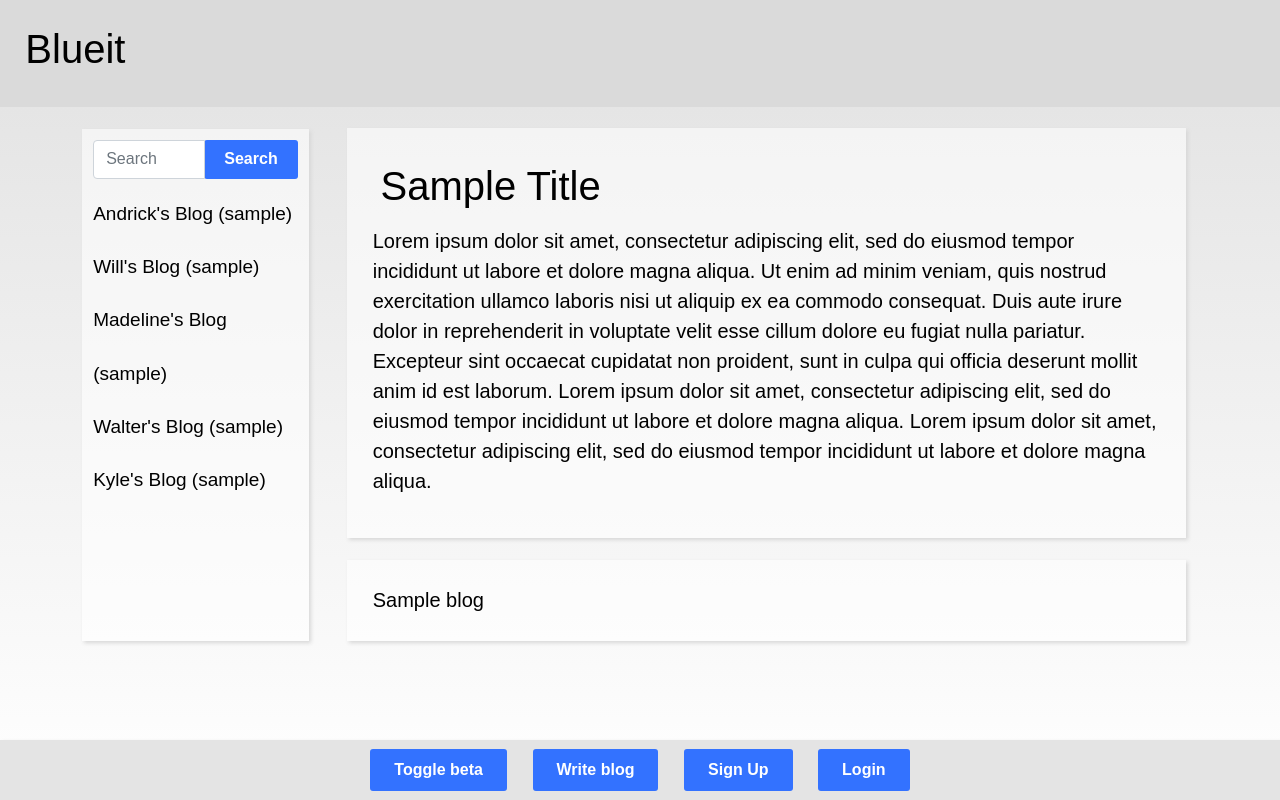
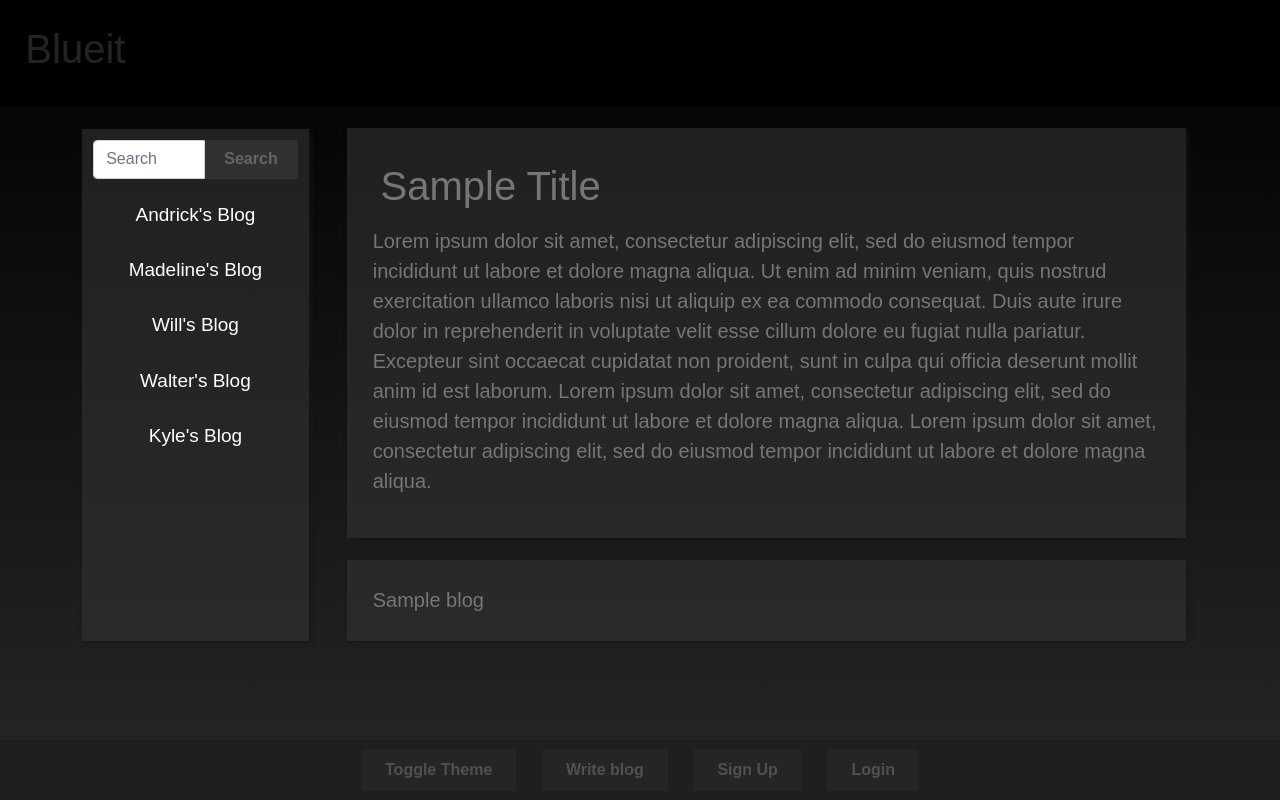
Before and after one commit to Walter-Conwell/Blueit, a Node server app: page / in a window 1280 px wide. Run offline with Node 20, Linux system fonts and the light colour scheme; some libraries are stand-ins or nearby versions.

Commit message:
fixed theme toggler button. Added demo themes for each teammate

```diff
--- a/public/css/style.css
+++ b/public/css/style.css
@@ -33,6 +33,13 @@
     margin-right: 1%;
     line-height: 1.15;
     font-size: 16px;
+}
+
+#darkThemeBtn, #madelinesThemeBtn, #willsThemeBtn, #waltersThemeBtn, #kylesThemeBtn {
+    border: none;
+    background-color: transparent;
+    color: white;
+    font-size: 19px;
 }
 
 #modalLoginBtn,
@@ -167,6 +174,7 @@ a:hover {
 
 .sidebarContent {
     display: flex;
+    flex-direction: column;
     justify-content: center;
     font-size: 19px;
     line-height: 40pt;
@@ -261,12 +269,18 @@ body.dark-theme {
     box-shadow: 2px 2px 5px #171717bd;
 }
 
-
-/* ------------------ MADELINES THEME ----------------
-(dev purposes */
+/* ------------------ ANDRICK'S THEME ----------------
 
 body.madelines-theme {
-    background: linear-gradient(#ff6666, #b52020);
+    background: linear-gradient(#5f5f5f, #444444);
+    background-attachment: fixed;
+    color: #ffffff;
+}*/
+
+/* ------------------ MADELINE'S THEME ---------------- */
+
+body.madelines-theme {
+    background: linear-gradient(#5f5f5f, #444444);
     background-attachment: fixed;
     color: #ffffff;
 }
@@ -322,3 +336,27 @@ body.madelines-theme {
     background-color: #222222;
     box-shadow: 2px 2px 5px #171717bd;
 }
+
+/* ------------------ WILL'S THEME ---------------- */
+
+body.wills-theme {
+    background: linear-gradient(#50be4a, #115010);
+    background-attachment: fixed;
+    color: #ffffff;
+}
+
+/* ------------------ WALTER'S THEME ---------------- */
+
+body.walters-theme {
+    background: linear-gradient(#d22fbf, #570d53);
+    background-attachment: fixed;
+    color: #ffffff;
+}
+
+/* ------------------ KYLE'S THEME ---------------- */
+
+body.kyles-theme {
+    background: linear-gradient(#43bed6, #0b7fc2);
+    background-attachment: fixed;
+    color: #ffffff;
+}
--- a/public/js/themes.js
+++ b/public/js/themes.js
@@ -1,25 +1,58 @@
-// theme toggler button
-var themeToggle = document.getElementById("themeToggleTestBtn");
-const body = document.body;
+// theme toggle functionality
+var body = document.body;
+var themeToggleBtn = document.getElementById("themeToggleTestBtn");
+var darkThemeBtn = document.getElementById("darkThemeBtn");
+var madelinesThemeBtn = document.getElementById("madelinesThemeBtn");
+var willsThemeBtn = document.getElementById("willsThemeBtn");
+var waltersThemeBtn = document.getElementById("waltersThemeBtn");
+var kylesThemeBtn = document.getElementById("kylesThemeBtn");
 
-themeToggle.addEventListener("click", function () {
-  body.classList.toggle("dark-theme");
-});
+var classes = [
+  "default-theme",
+  "dark-theme",
+  "madelines-theme",
+  "wills-theme",
+  "walters-theme",
+];
+var currentClassIndex = 0;
 
-body.classList.remove("dark-theme");
+themeToggleBtn.addEventListener("click", toggleClass);
+darkThemeBtn.addEventListener("click", loadDarkTheme);
+madelinesThemeBtn.addEventListener("click", loadMadelinesTheme);
+willsThemeBtn.addEventListener("click", loadWillsTheme);
+waltersThemeBtn.addEventListener("click", loadWaltersTheme);
+kylesThemeBtn.addEventListener("click", loadKylesTheme);
 
-var userPrefersDark =
-  window.matchMedia &&
-  window.matchMedia("(prefers-color-scheme: dark)").matches;
-
-if (userPrefersDark) {
-  body.classList.add("dark-theme");
+function toggleClass() {
+  currentClassIndex = (currentClassIndex + 1) % classes.length;
+  var currentClass = classes[currentClassIndex];
+  body.className = currentClass;
 }
 
-// from "main" page, navigates to "blogwrite" page
-// (might end up getting moved to a different file)
+function loadDarkTheme() {
+  body.className = "dark-theme";
+}
 
+function loadMadelinesTheme() {
+  body.className = "madelines-theme";
+}
+
+function loadWillsTheme() {
+  body.className = "wills-theme";
+}
+
+function loadWaltersTheme() {
+  body.className = "walters-theme";
+}
+
+function loadKylesTheme() {
+  body.className = "kyles-theme";
+}
+
+// loads "blog write" page from landing page
 const blogWriteBtn = document.getElementById("blogWriteBtn");
-blogWriteBtn.addEventListener("click", () => {
+blogWriteBtn.addEventListener("click", navigateToBlogWrite);
+
+function navigateToBlogWrite() {
   window.location.href = "/blogwrite";
-});
+}
--- a/views/layouts/main.handlebars
+++ b/views/layouts/main.handlebars
@@ -35,10 +35,11 @@
     </div>
 
     <nav class="navigation">
-    <button id="themeToggleTestBtn">Toggle beta</button> <!-- temporary button for dev purposes --->
-    <button id="blogWriteBtn">Write blog</button> <!-- temporary button for dev purposes --->
-    <button id="signUpBtn">Sign Up</button>
-    <button id="loginBtn">Login</button>
+        <button id="themeToggleTestBtn">Toggle Theme</button> <!-- Temporary button for dev purposes --->
+<button id="blogWriteBtn">Write blog</button> <!-- temporary button for dev purposes --->
+<button id="signUpBtn">Sign Up</button>
+<button id="loginBtn">Login</button>
+
     </nav>
 
     <script src="https://code.jquery.com/jquery-3.4.1.min.js"></script>
--- a/views/partials/sidebar.handlebars
+++ b/views/partials/sidebar.handlebars
@@ -9,9 +9,9 @@
 </form>
 <!-- sidebar content will eventually populate with blog post titles --->
 <div class="sidebarContent">
-    Andrick's Blog (sample)<br />
-    Will's Blog (sample)<br />
-    Madeline's Blog (sample)<br />
-    Walter's Blog (sample)<br />
-    Kyle's Blog (sample)<br />
+    <button id="darkThemeBtn">Andrick's Blog</button>
+    <button id="madelinesThemeBtn">Madeline's Blog</button>
+    <button id="willsThemeBtn">Will's Blog</button>
+    <button id="waltersThemeBtn">Walter's Blog</button>
+    <button id="kylesThemeBtn">Kyle's Blog</button>
 </div>
```
